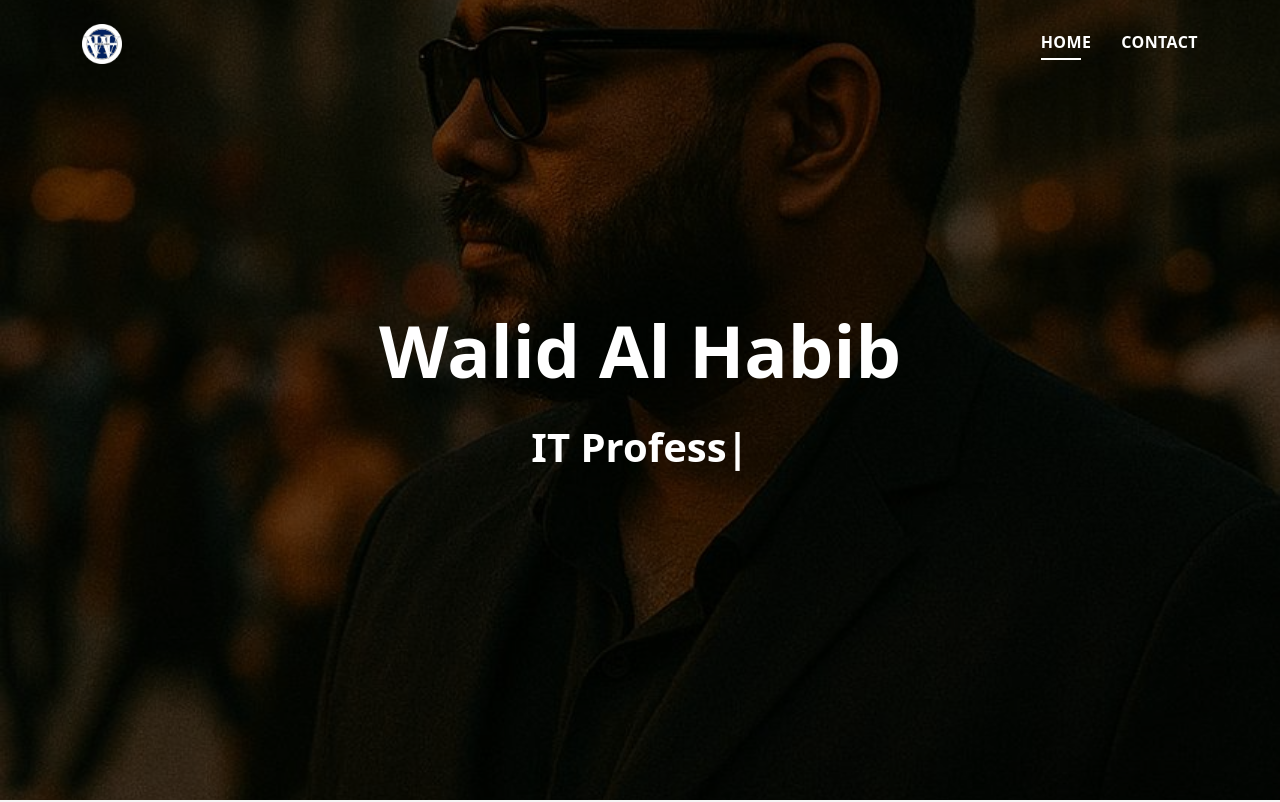
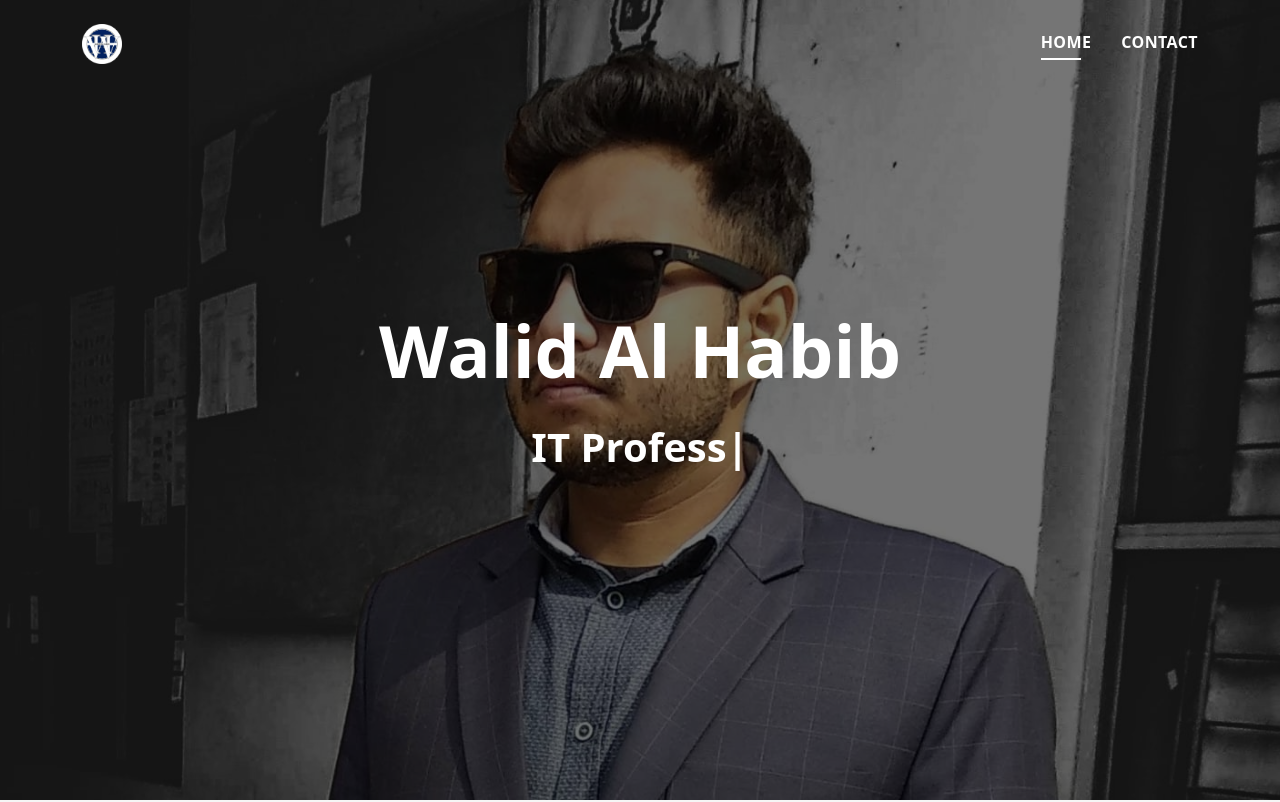
Before and after one commit to Walid-Al-Habib/walid.github.io, a plain HTML site: page index.html in a window 1280 px wide. Shown: the top 802 px of the page. Drawn offline with Linux system fonts and the light colour scheme.

Commit message:
Update index.html

```diff
--- a/index.html
+++ b/index.html
@@ -64,7 +64,7 @@
   </header><!-- End Header -->
 
   <!-- ======= Hero Section ======= -->
-  <div id="hero" class="hero route bg-image" style="background-image: url(assets/img/gpt.jpeg)">
+  <div id="hero" class="hero route bg-image" style="background-image: url(assets/img/boom.jpeg)">
     <div class="overlay-itro"></div>
     <div class="hero-content display-table">
       <div class="table-cell">
```
